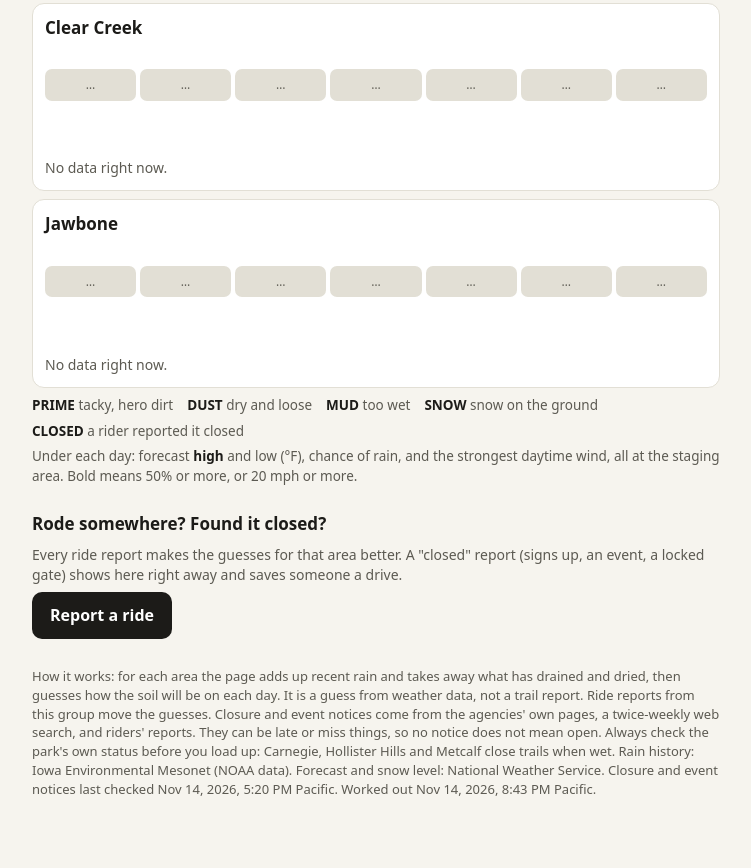
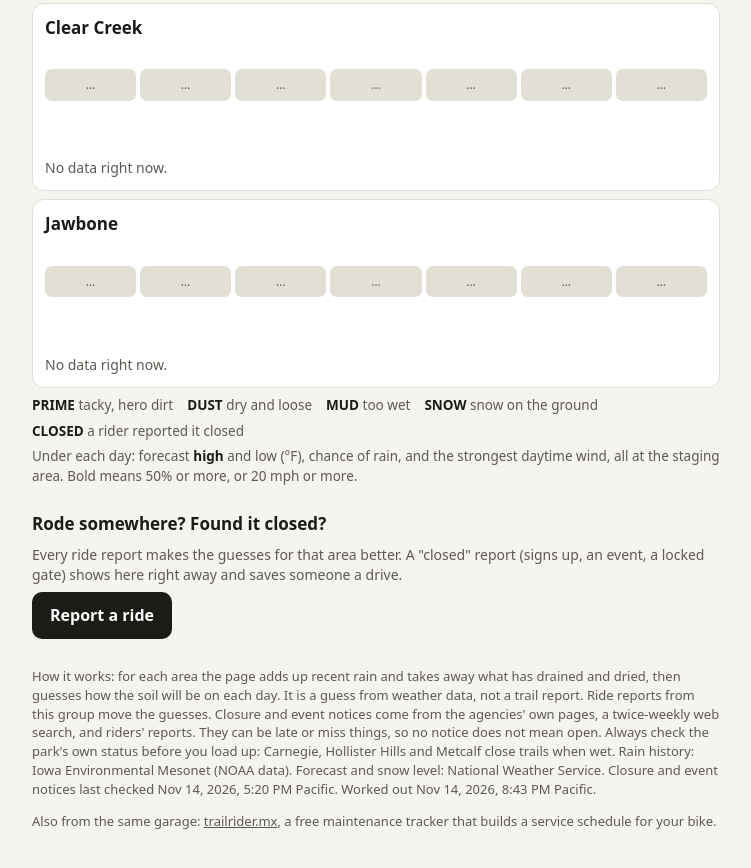
Before and after one commit to Arjay0/dirt-board, a plain HTML site: page index.html in a window 1280 px wide. Shown: the part 1669-2537 px from the top of the page, without its empty margins (264-1015 px from the left). Drawn offline with Linux system fonts and the light colour scheme; no server answers.

Commit message:
Link to the maintenance tracker in the footer
Co-Authored-By: Claude Fable 5.2 <noreply@anthropic.com>

```diff
--- a/index.html
+++ b/index.html
@@ -93,6 +93,10 @@ ul.reports small{color:var(--ink2);display:block}
     Carnegie, Hollister Hills and Metcalf close trails when wet.
     Rain history: Iowa Environmental Mesonet (NOAA data). Forecast and snow level: National Weather Service.
     <span id="stamp"></span>
+  </p>
+  <p class="foot" style="margin-top:10px">
+    Also from the same garage: <a href="https://trailrider.mx/" style="color:inherit">trailrider.mx</a>,
+    a free maintenance tracker that builds a service schedule for your bike.
   </p>
 </main>
 
```
